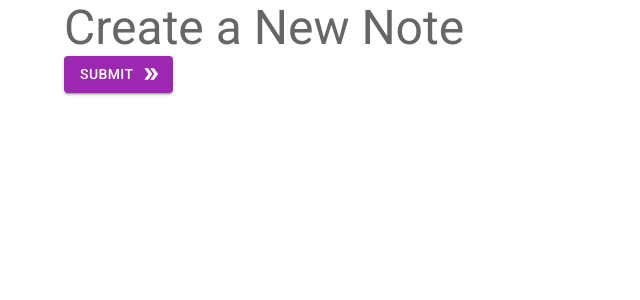
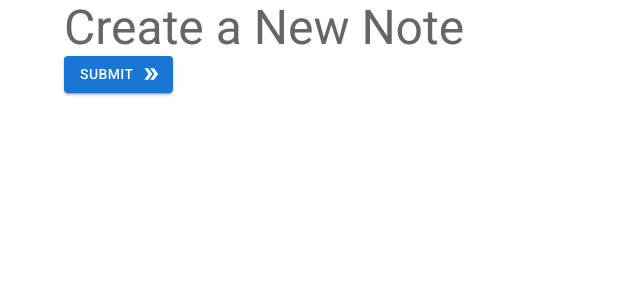
Before and after one commit to Prajwal6394/material-design, a React (Create React App) app: page /Create in a window 1280 px wide. Shown: the top 300 px of the page, without its empty margins (0-640 px from the left). Built offline with nearby package versions, Linux system fonts and the light colour scheme.

Commit message:
Custom Theme

```diff
--- a/package.json
+++ b/package.json
@@ -5,6 +5,7 @@
   "dependencies": {
     "@emotion/react": "^11.8.1",
     "@emotion/styled": "^11.8.1",
+    "@material-ui/core": "^4.12.3",
     "@mui/icons-material": "^5.4.4",
     "@mui/material": "^5.4.4",
     "@testing-library/jest-dom": "^5.16.2",
--- a/src/App.js
+++ b/src/App.js
@@ -2,9 +2,19 @@ import React from "react";
 import {BrowserRouter as Router, Switch, Route} from 'react-router-dom';
 import Create from "./Components/Create";
 import Notes from "./Components/Notes";
+import {createTheme, ThemeProvider} from '@material-ui/core/styles'
 
+
+const theme = createTheme({
+  palette:{
+    primary:{
+      main: '#fefefe'
+    }
+  }
+})
 function App() {
   return (
+    <ThemeProvider theme = {theme}>
    <Router>
      <Switch>
        <Route exact path= "/" >
@@ -15,6 +25,7 @@ function App() {
         </Route>
      </Switch>
    </Router>
+   </ThemeProvider>
   );
 }
 
--- a/src/Components/Create.js
+++ b/src/Components/Create.js
@@ -5,6 +5,7 @@ import Container from "@mui/material/Container";
 import DoubleArrowIcon from '@mui/icons-material/DoubleArrow';
 
 const Create = () => {
+
   return (
     <Container>
       <Typography
@@ -17,7 +18,7 @@ const Create = () => {
       </Typography>
 
       <Button
-        color="secondary"
+        color="primary"
         variant="contained"
         onClick= {() => console.log('You clicked Here')}
         endIcon = {<DoubleArrowIcon/>}
```
Also changed, not shown: 1 other file (tests, documents, lock files or other folders).
